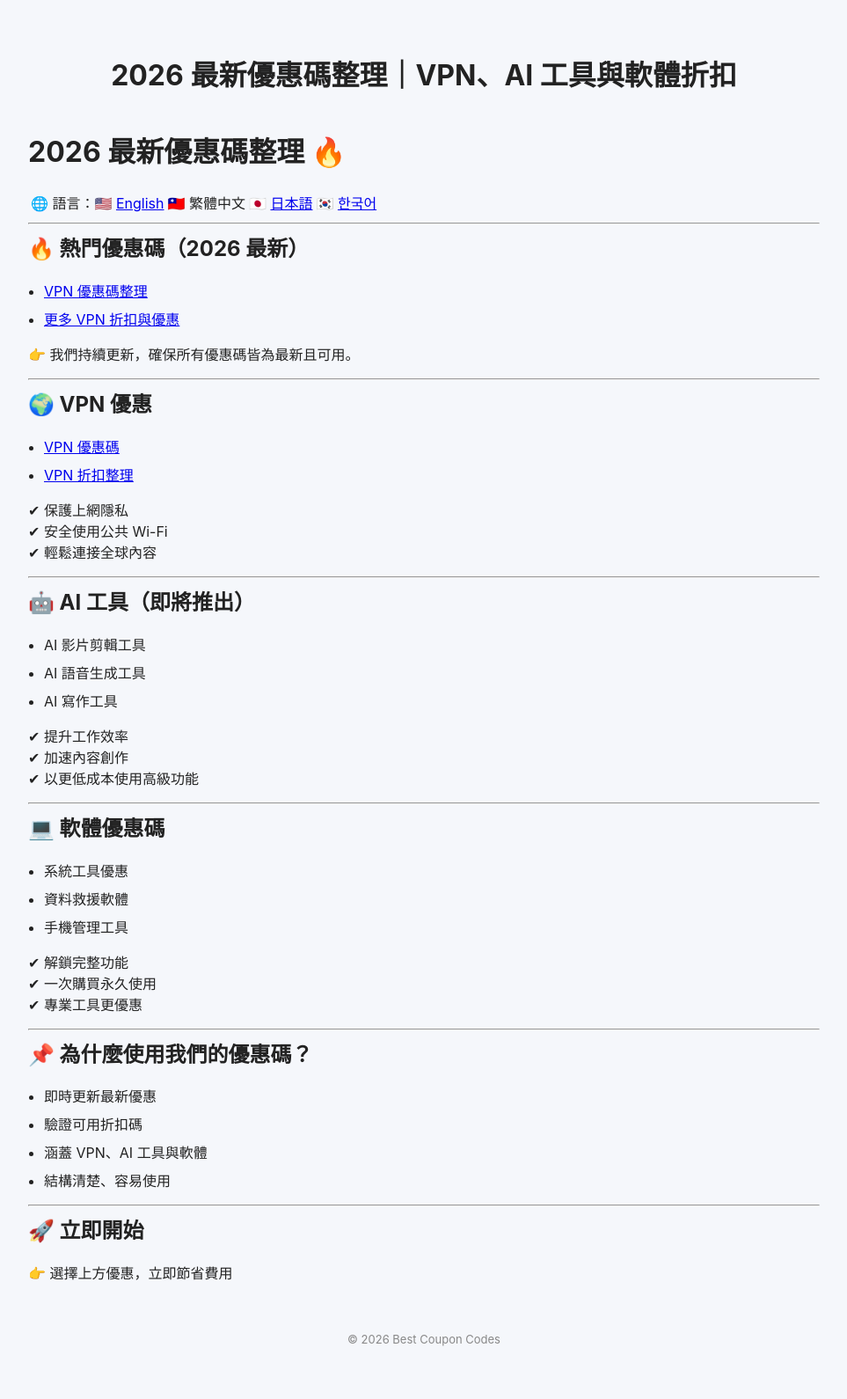
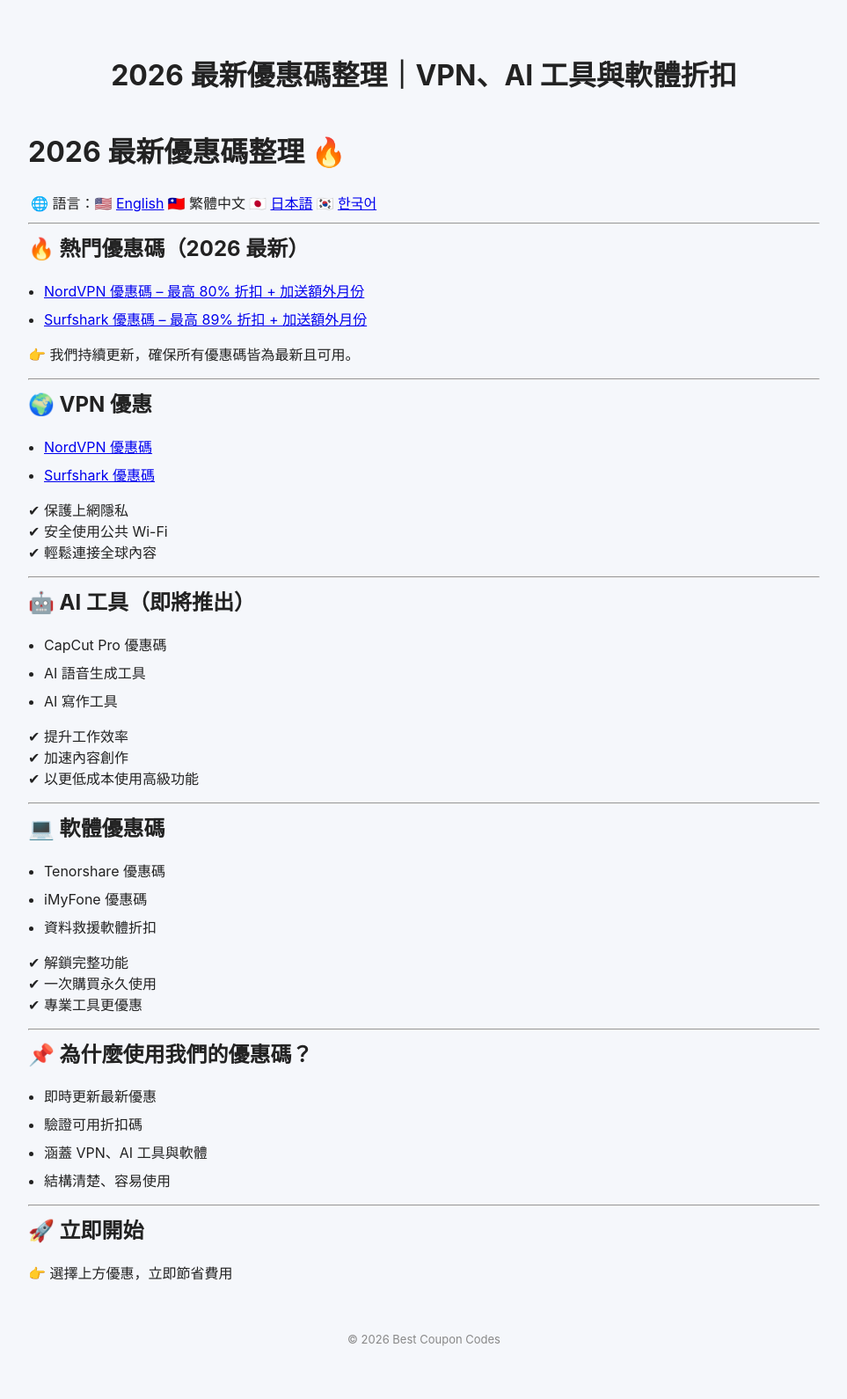
Before and after one commit to BestCouponCodes/best-coupon-codes, a Jekyll site: the page built from index-zh.md, in a window 1280 px wide. Shown: the whole page at 88% size, without its empty margins (158-1121 px from the left). Built offline with Jekyll 4.4.1, drawn with Linux system fonts in a browser that asks for light colours.

Commit message:
Update index-zh.md

```diff
--- a/index-zh.md
+++ b/index-zh.md
@@ -12,8 +12,8 @@ description: "整理 2026 最新 VPN、AI 工具與軟體優惠碼與折扣資
 
 ## 🔥 熱門優惠碼（2026 最新）
 
-- [VPN 優惠碼整理](/best-coupon-codes/nordvpn-coupon-code-zh/)
-- [更多 VPN 折扣與優惠](/best-coupon-codes/surfshark-coupon-code-zh/)
+- [NordVPN 優惠碼 – 最高 80% 折扣 + 加送額外月份](/best-coupon-codes/nordvpn-coupon-code-zh/)
+- [Surfshark 優惠碼 – 最高 89% 折扣 + 加送額外月份](/best-coupon-codes/surfshark-coupon-code-zh/)
 
 👉 我們持續更新，確保所有優惠碼皆為最新且可用。
 
@@ -21,8 +21,8 @@ description: "整理 2026 最新 VPN、AI 工具與軟體優惠碼與折扣資
 
 ## 🌍 VPN 優惠
 
-- [VPN 優惠碼](/best-coupon-codes/nordvpn-coupon-code-zh/)
-- [VPN 折扣整理](/best-coupon-codes/surfshark-coupon-code-zh/)
+- [NordVPN 優惠碼](/best-coupon-codes/nordvpn-coupon-code-zh/)
+- [Surfshark 優惠碼](/best-coupon-codes/surfshark-coupon-code-zh/)
 
 ✔ 保護上網隱私
 ✔ 安全使用公共 Wi-Fi
@@ -32,7 +32,7 @@ description: "整理 2026 最新 VPN、AI 工具與軟體優惠碼與折扣資
 
 ## 🤖 AI 工具（即將推出）
 
-- AI 影片剪輯工具
+- CapCut Pro 優惠碼
 - AI 語音生成工具
 - AI 寫作工具
 
@@ -44,9 +44,9 @@ description: "整理 2026 最新 VPN、AI 工具與軟體優惠碼與折扣資
 
 ## 💻 軟體優惠碼
 
-- 系統工具優惠
-- 資料救援軟體
-- 手機管理工具
+- Tenorshare 優惠碼
+- iMyFone 優惠碼
+- 資料救援軟體折扣
 
 ✔ 解鎖完整功能
 ✔ 一次購買永久使用
```
